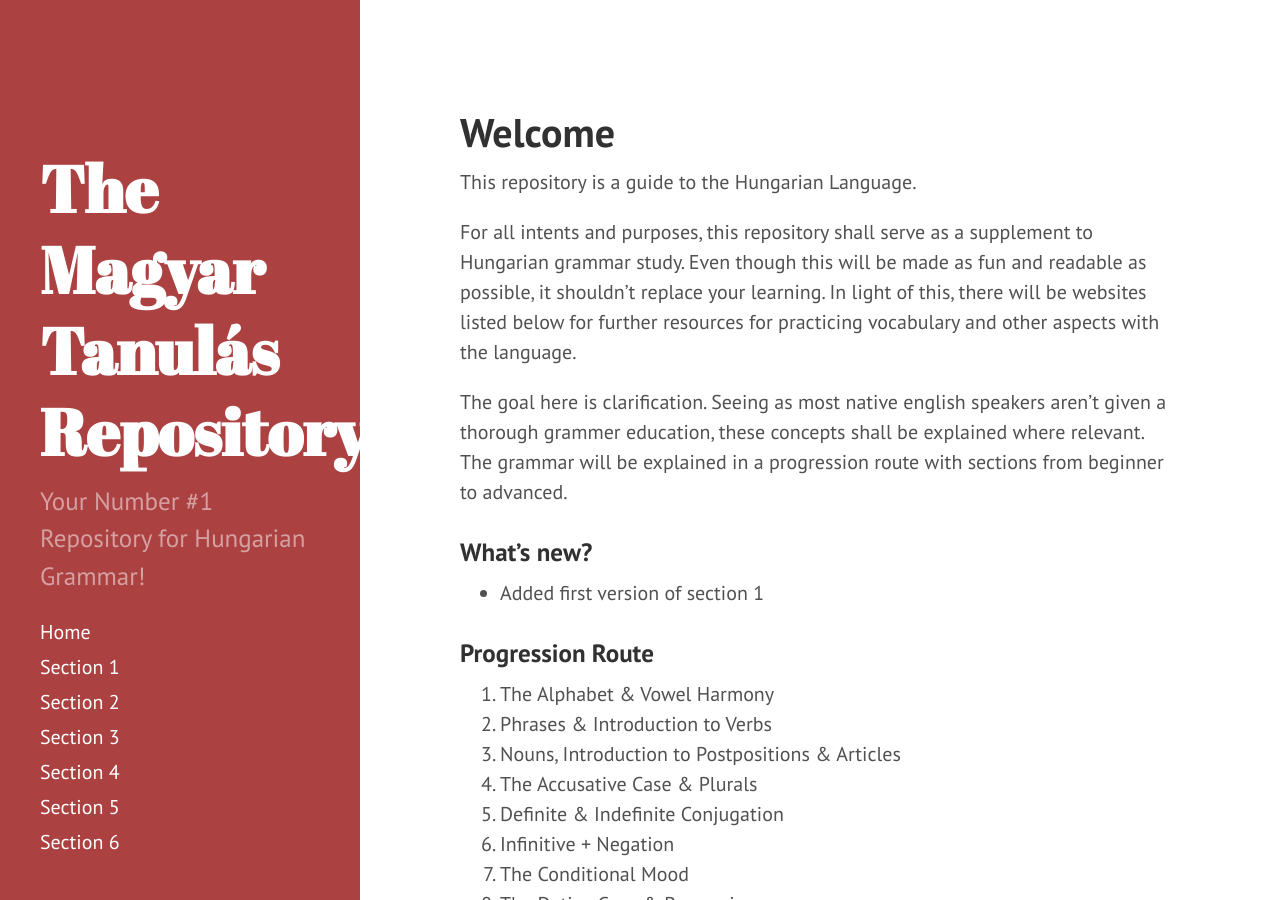
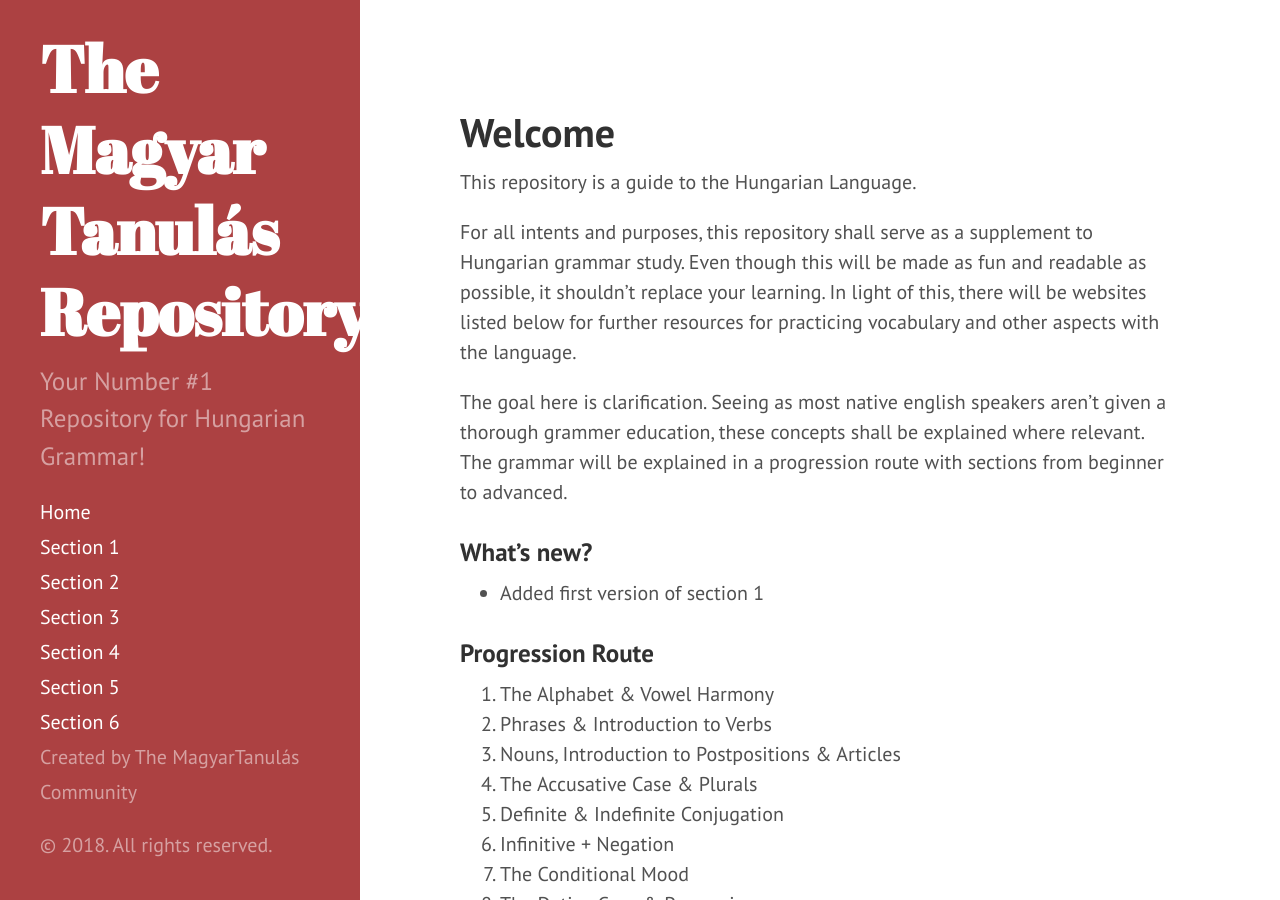
Before and after one commit to Magyartanulas/magyartanulas.github.io, a Jekyll site: the page built from index.html, in a window 1280 px wide and 900 px high. Built offline with Jekyll 4.4.1, drawn with Linux system fonts in a browser that asks for light colours; Markdown is read by kramdown in place of the engine named in the settings; the list of posts is cut into pages by our own code.

Commit message:
Update sidebar.html

```diff
--- a/_includes/sidebar.html
+++ b/_includes/sidebar.html
@@ -28,9 +28,9 @@
 
       <!--<a class="sidebar-nav-item" href="{{ site.github.repo }}/archive/v{{ site.version }}.zip">Download</a>-->
       <!--<a class="sidebar-nav-item" href="{{ site.github.repo }}">GitHub project</a>-->
-      <!--<span class="sidebar-nav-item">Currently v{{ site.version }}</span>-->
+      <span class="sidebar-nav-item">Created by The MagyarTanulás Community<!--{{ site.version }}--></span>
     </nav>
 
-    <!--<p>&copy; {{ site.time | date: '%Y' }}. All rights reserved.</p>-->
+    <p>&copy; {{ site.time | date: '%Y' }}. All rights reserved.</p>
   </div>
 </div>
```
